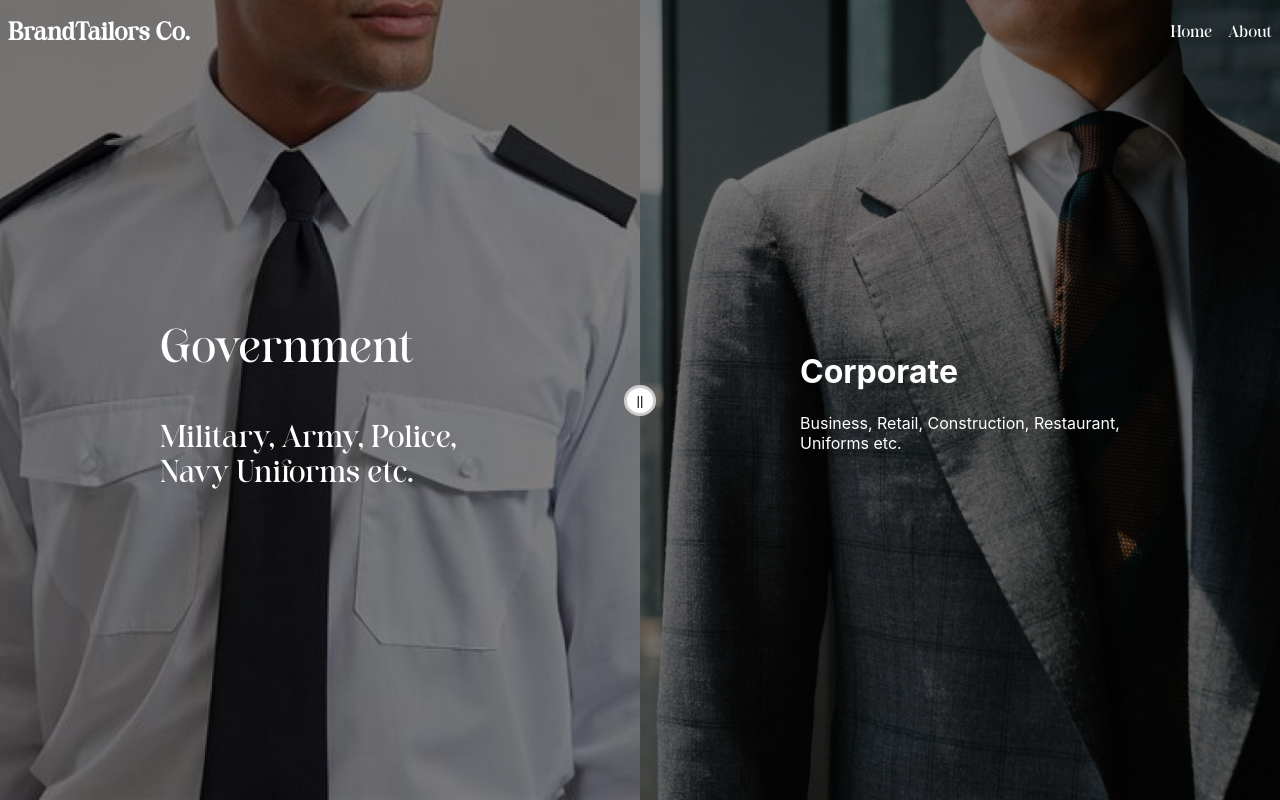
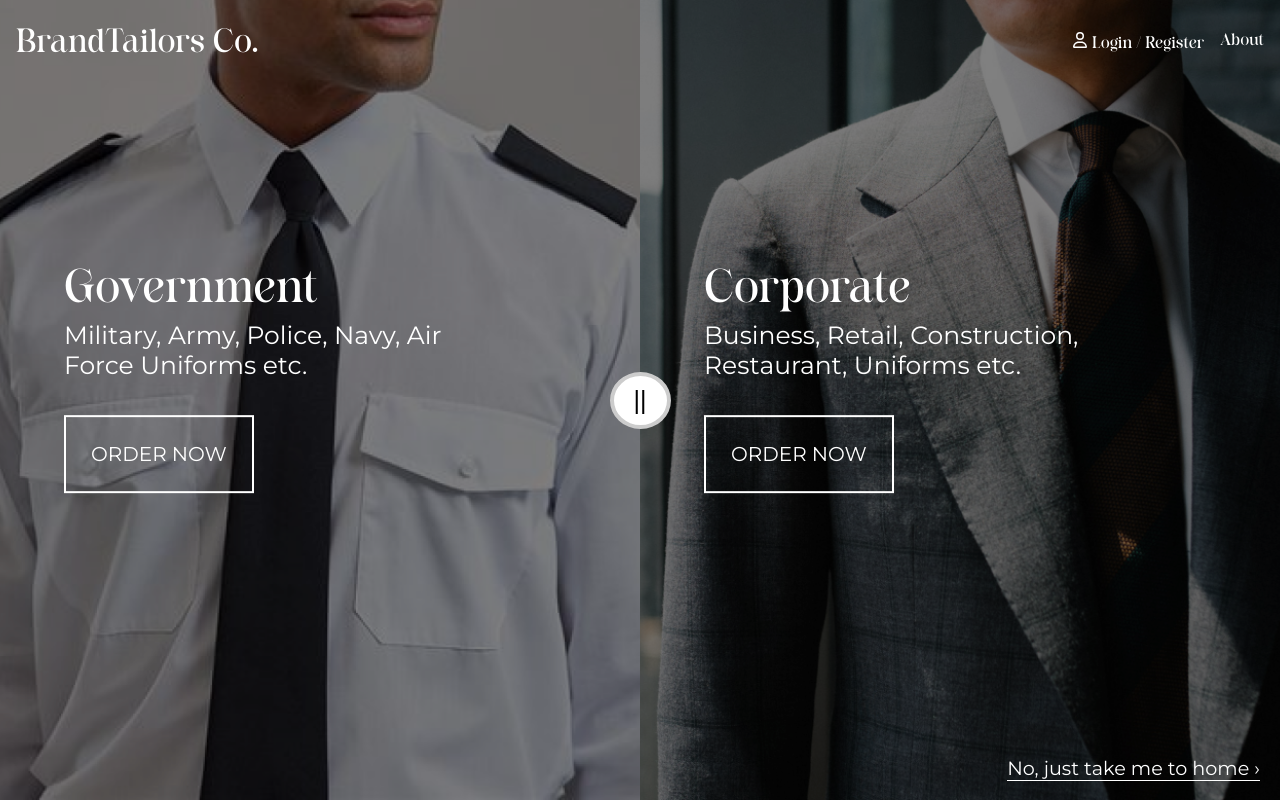
Before and after one commit to DediSepteo/WebApp-Tailor, a React (Create React App) app in the folder cha-project/: page / in a window 1280 px wide. Built offline with nearby package versions, Linux system fonts and the light colour scheme.

Commit message:
Landing page almost done(?)

```diff
--- a/cha-project/src/App.js
+++ b/cha-project/src/App.js
@@ -5,6 +5,7 @@ import Header from './components/Header';
 import NavBar from './pages/NavBar';
 import LandingPage from './pages/LandingPage';
 import About from './pages/About';
+import Login from './pages/login'
 import { HomePage } from './pages/HomePage';
 
 const AppContent = () => {
@@ -12,11 +13,12 @@ const AppContent = () => {
 
     return (
         <>
-            {location.pathname === '/' ? <Header /> : <NavBar />}
+            {location.pathname !== '/login' && (location.pathname === '/' ? <Header /> : <NavBar />)}
             <Routes>
                 <Route path="/" element={<LandingPage />} />
                 <Route path="/homepage" element={<HomePage />} />
                 <Route path="/about" element={<About />} />
+                <Route path="/login" element={<Login />} />
             </Routes>
         </>
     );
--- a/cha-project/src/components/Header.js
+++ b/cha-project/src/components/Header.js
@@ -1,17 +1,18 @@
 // src/components/Header.js
 import React from 'react';
 import { Link } from 'react-router-dom';
-import './Header.css'; // Importing CSS for styling
+import styles from './Header.module.css'; // Importing CSS as a module
+import { FaRegUser } from "react-icons/fa6";
 
 const Header = () => {
     return (
-        <header className="header">
-            <div className="brand">
+        <header className={styles.header}>
+            <div className={styles.brand}>
                 BrandTailors Co.
             </div>
-            <nav className="nav">
+            <nav className={styles.nav}>
                 <ul>
-                    <li><Link to="/homepage">Home</Link></li>
+                    <li><Link to="/login"> <FaRegUser /> Login / Register</Link></li>
                     <li><Link to="/about">About</Link></li>
                 </ul>
             </nav>
--- a/cha-project/src/components/Header.css
+++ b/cha-project/src/components/Header.module.css
@@ -7,14 +7,13 @@
   display: flex;
   justify-content: space-between;
   align-items: center;
-  padding: 0.5rem;
+  padding: 1rem;
   background-color: transparent;
   font-family: "felgine";
 }
 
 .brand {
-  font-size: 1.5rem;
-  font-weight: bold;
+  font-size: 2em;
   color: white;
 }
 
--- a/cha-project/src/pages/LandingPage.css
+++ b/cha-project/src/pages/LandingPage.css
@@ -2,13 +2,25 @@
 
 .img-text {
   position: absolute;
-  top: 50%;
-  left: 50%;
+  top: 45%;
+  left: 40%;
   transform: translate(-50%, -50%);
   text-align: center;
   color: white;
   z-index: 2;
   text-align: left;
+  font-family: "Felgine";
+}
+
+.img-text h2 {
+  font-size: 45px;
+  font-weight: lighter;
+  margin: "-20px 0px";
+}
+
+.img-text p {
+  font-size: 25px;
+  font-family: "Montserrat-Regular";
 }
 
 .darken-image {
@@ -77,11 +89,51 @@
 }
 
 .divider-button {
-  background-color: #fff;
-  border: 3px solid #ccc;
-  border-radius: 50%;
-  padding: 5px 10px;
+  background-color: white;
+  border: 4px solid #ccc;
+  border-radius: 100%;
+  padding: 10px 20px;
   cursor: pointer;
+  color: black;
+  text-align: center;
+  font-size: 25px;
+}
+
+.order-button {
+  background-color: transparent;
+  border: 2px solid white;
+  color: white;
+  padding: 25px 25px;
+  border-radius: 0;
+  cursor: pointer;
+  margin-top: 70px;
+  font-size: 20px;
+  text-transform: uppercase;
+  font-family: "Montserrat-Regular";
+  text-align: center;
+}
+
+.order-button:hover {
+  background-color: rgba(255, 255, 255, 0.1);
+  border-color: white;
+}
+
+.bottom-nav {
+  position: absolute;
+  bottom: 20px;
+  right: 20px;
+}
+
+.bottom-nav-link {
+  color: white;
+  text-decoration: none;
+  font-size: 1.2rem;
+  font-family: "Montserrat-Regular"; /* Use the appropriate font family if needed */
+  border-bottom: 1px solid white;
+}
+
+.bottom-nav-link:hover {
+  color: rgba(255, 255, 255, 0.7);
 }
 
 /* Media queries for responsiveness */
--- a/cha-project/src/pages/LandingPage.js
+++ b/cha-project/src/pages/LandingPage.js
@@ -1,7 +1,8 @@
 // src/pages/LandingPage.js
 import React, { useState, useRef, useEffect, useCallback } from 'react';
 import './LandingPage.css';
-import '../styles/fonts.css'
+import '../styles/fonts.css';
+import { Link } from 'react-router-dom';
 
 const LandingPage = () => {
     const [dividerPosition, setDividerPosition] = useState(window.innerWidth / 2);
@@ -42,19 +43,17 @@ const LandingPage = () => {
                     style={{ width: dividerPosition }}
                 >
                     <div className='img-text'>
-                        <p style={{ fontSize: 45, fontFamily: "felgine" }}>
-                            Government
-                        </p>
-                        <p style={{ fontSize: 30, fontFamily: "felgine" }}>
-                            Military, Army, Police, Navy Uniforms
+                        <h2>Government</h2>
+                        <p style={{ margin: "-35px 0px" }}>
+                            Military, Army, Police, Navy, Air Force Uniforms
                             etc.
                         </p>
+                        <button className="order-button">Order Now</button>
                     </div>
                     <img className='darken-image'
                         src={require('../assets/Government.png')}
                         alt="Government"
                     />
-
                 </div>
                 <div
                     ref={sliderRef}
@@ -70,14 +69,13 @@ const LandingPage = () => {
                     style={{ width: `calc(100% - ${dividerPosition}px)` }}
                 >
                     <div className='img-text'>
-                        <h1>
-                            Corporate
-                        </h1>
-                        <p>
+                        <h2>Corporate</h2>
+                        <p style={{ margin: "-35px 0px" }}>
                             Business, Retail,
                             Construction, Restaurant,
                             Uniforms etc.
                         </p>
+                        <button className="order-button">Order Now</button>
                     </div>
                     <img className='darken-image'
                         src={require('../assets/Corporate.png')}
@@ -85,6 +83,11 @@ const LandingPage = () => {
                     />
                 </div>
             </div>
+            <div className="bottom-nav">
+                <Link to="/HomePage" className="bottom-nav-link">
+                    No, just take me to home &#8250;
+                </Link>
+            </div>
         </div>
     );
 };
--- a/cha-project/src/pages/login.css
+++ b/cha-project/src/pages/login.css
@@ -6,29 +6,29 @@
   margin-top: 25%;
   margin-bottom: 25%;
   font-size: 3.2em;
-    color: #1C2D5B;
-    font-family: 'Felgine';
-    src: local('Felgine'), url(../fonts/Felgine-Regular.otf) format('opentype');
+  color: #1c2d5b;
+  font-family: "Felgine";
+  src: local("Felgine"), url(../fonts/Felgine-Regular.otf) format("opentype");
 }
 
 .subtitle {
   text-align: end;
   padding-right: 4em;
   font-size: 1.2em;
-    color: #1C2D5B;
-    font-family: 'Noto-Serif-TC';
+  color: #1c2d5b;
+  font-family: "Noto-Serif-TC";
 }
 
 .pageContainer {
   display: flex;
   flex-direction: row;
   min-height: 100vh;
-    background-color: #FFFFFF;
+  background-color: #ffffff;
 }
 
 .brandContainer {
   flex: 30%;
-    background-color: #C7E1D4;
+  background-color: #c7e1d4;
   display: flex;
   flex-direction: column;
   justify-content: center; /* Center content vertically */
@@ -46,9 +46,9 @@
 
 .title {
   font-size: 46px;
-    color: #1C2D5B;
-    font-family: 'Felgine';
-    src: local('Felgine'), url(../fonts/Felgine-Regular.otf) format('opentype');
+  color: #1c2d5b;
+  font-family: "Felgine";
+  src: local("Felgine"), url(../fonts/Felgine-Regular.otf) format("opentype");
   margin-bottom: 30px;
 }
 
@@ -86,11 +86,11 @@ form {
   font-size: 20px; /* Adjust icon size */
 }
 
-button {
+.button {
   width: 60%; /* Match button width with input width */
   height: 40px; /* Adjust height as needed */
   font-size: 16px;
-    background-color: #1C2D5B;
+  background-color: #1c2d5b;
   color: white;
   border: none;
   border-radius: 5px;
```
Lines whose indentation alone changed are shown as unchanged.
